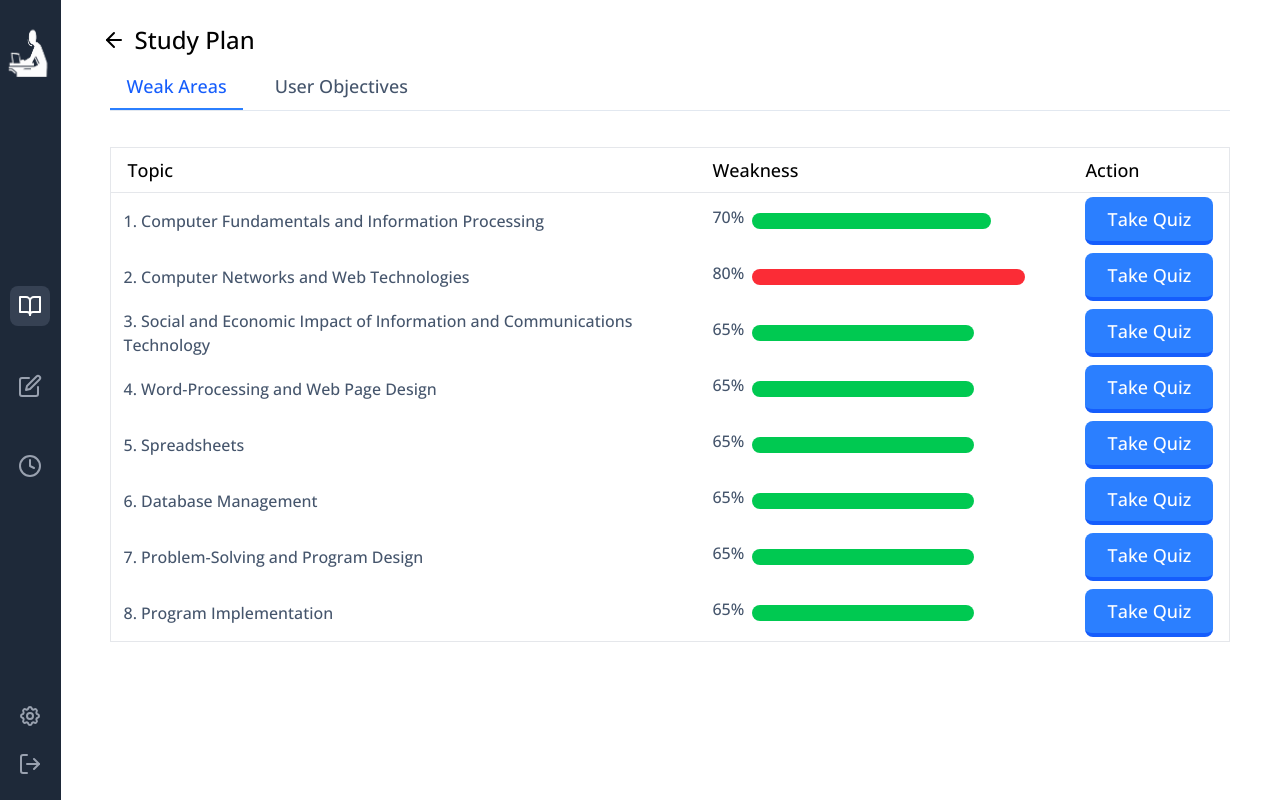
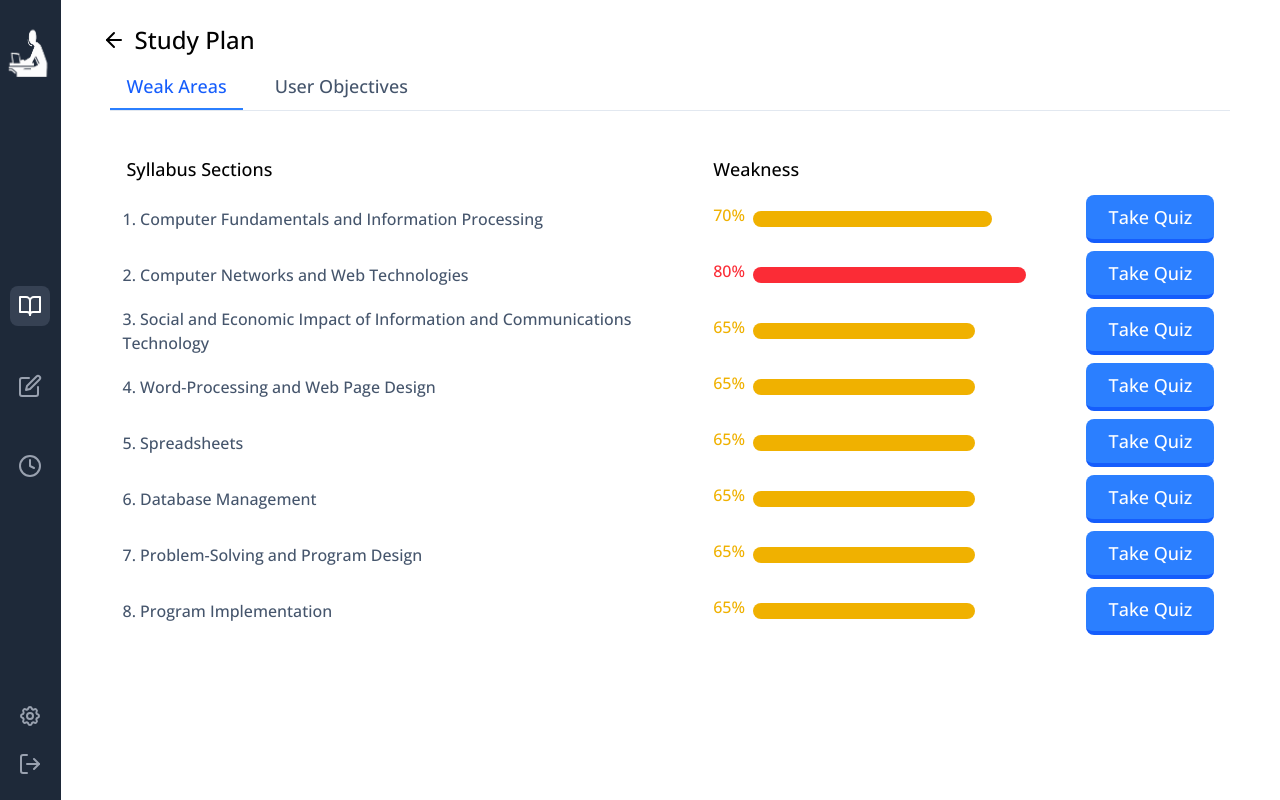
Before and after one commit to JamarTG/capstone, a React (Vite) app in the folder frontend/: page / in a window 1280 px wide. Built offline with nearby package versions, Linux system fonts and the light colour scheme.

Commit message:
style: add styles to the weak-area-table component
- remove the borders for all elements
- utilize the size property of the action button
- remove action title

```diff
--- a/frontend/src/components/user-objectives.tsx
+++ b/frontend/src/components/user-objectives.tsx
@@ -74,7 +74,7 @@ const UserObjectives = () => {
             {[...Array(totalPages).keys()].map((number) => (
               <li key={number + 1}>
                 <button
-                  className={`flex items-center justify-center px-3 h-8 leading-tight ${
+                  className={`flex items-center justify-center px-3 h-8  ${
                     currentPage === number + 1
                       ? "text-blue-600 border border-blue-300 bg-blue-50"
                       : "text-gray-500 bg-white border border-gray-300"
--- a/frontend/src/components/weak-area-table.tsx
+++ b/frontend/src/components/weak-area-table.tsx
@@ -1,4 +1,4 @@
-import { getWeaknessColor } from "../utils";
+import { getBgWeaknessColor, getTextWeaknessColor } from "../utils";
 import { WeakArea } from "../types/study-plan";
 import Button from "./ui/button";
 
@@ -10,12 +10,12 @@ interface WeakAreaTableProps {
 const WeakAreaTable: React.FC<WeakAreaTableProps> = ({ weakAreas, onRetakeQuiz }) => {
   return (
     <div className="overflow-auto">
-      <table className="w-full border border-gray-200 rounded-lg h-full">
+      <table className="w-full rounded-lg h-full">
         <thead>
           <tr>
-            <th className="text-left text-lg py-2 px-4 border-b border-gray-200">Topic</th>
-            <th className="text-left text-lg py-2 px-4 border-b border-gray-200">Weakness</th>
-            <th className="text-left text-lg  py-2 px-4 border-b border-gray-200">Action</th>
+            <th className="text-left text-lg py-2 px-4">Syllabus Sections</th>
+            <th className="text-left text-lg py-2 px-4">Weakness</th>
+            <th className="text-left text-lg  py-2 px-4"></th>
           </tr>
         </thead>
         <tbody>
@@ -29,9 +29,9 @@ const WeakAreaTable: React.FC<WeakAreaTableProps> = ({ weakAreas, onRetakeQuiz }
               </td>
               <td className="py-6 px-4 text-slate-600 border-gray-200 w-1/3">
                 <div className="flex justify-start gap-2 items-center h-2 w-full rounded-full">
-                  <div className="mb-2">{area.weakPercentage}%</div>
+                  <div className={`mb-2 ${getTextWeaknessColor(area.weakPercentage)}`}>{area.weakPercentage}%</div>
                   <div
-                    className={`h-4 rounded-full bg-${area.weakPercentage > 70 ? "red" : "green"}-500`}
+                    className={`h-4 rounded-full ${getBgWeaknessColor(area.weakPercentage)}`}
                     style={{ width: `${area.weakPercentage}%` }}
                   ></div>
                 </div>
```
